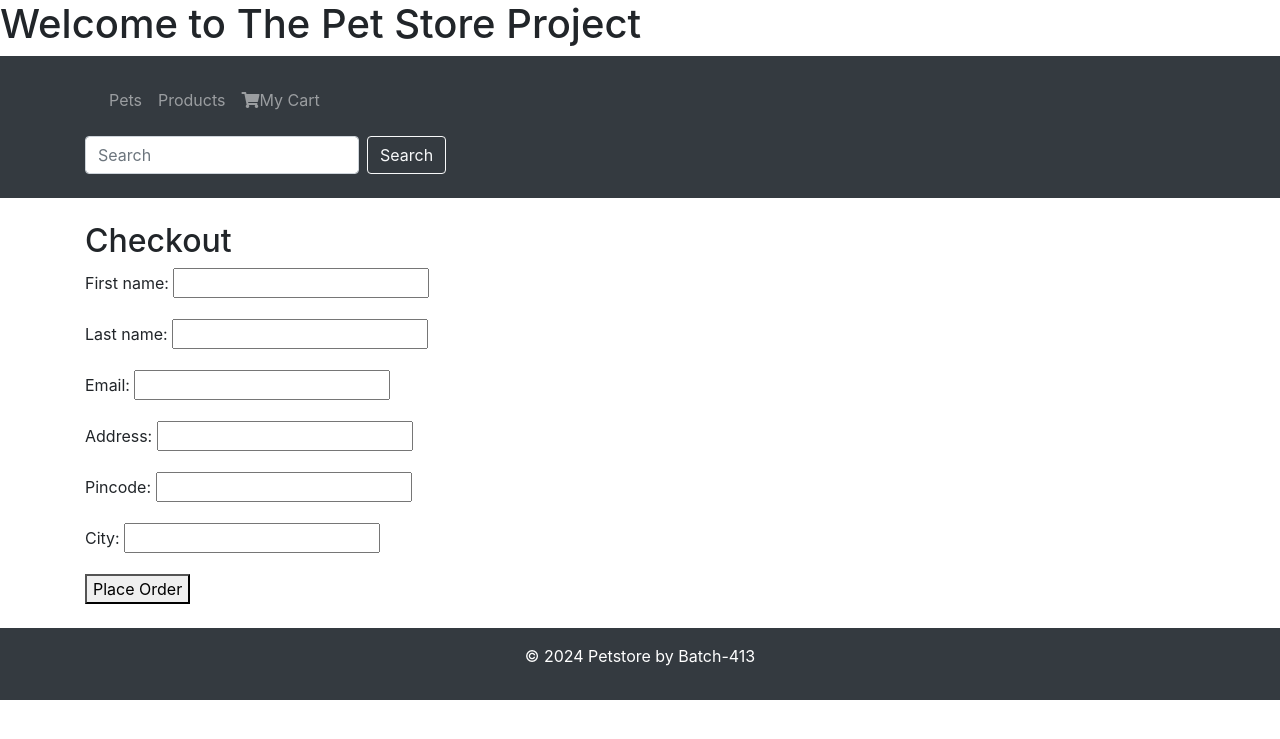
After one commit to sankpalkalyani93/Petstore413-Email-Integration, a Django app: page /petstore413/checkout/ in a window 1280 px wide. The commit adds this page. Shown: the top 739 px of the page. Run offline with Django 4.2, Linux system fonts and the light colour scheme; tables that the repository leaves empty hold one stand-in row (values such as "Sample post"); some libraries are stand-ins or nearby versions.

Commit message:
third commit

```diff
--- a/petstore413/forms.py
+++ b/petstore413/forms.py
@@ -1,4 +1,10 @@
 from django import forms
+from . models import Order
 
 class SearchForm(forms.Form):
     query = forms.CharField(label='Search', max_length=100)
+
+class OrderCreateForm(forms.ModelForm):
+    class Meta:
+        model = Order
+        fields = ['first_name', 'last_name', 'email', 'address', 'pincode', 'city']
--- a/petstore413/models.py
+++ b/petstore413/models.py
@@ -49,3 +49,30 @@ class CartItem(models.Model):
         if self.pet:
             return self.pet.price * self.quantity
         return 0
+
+class Order(models.Model):
+    first_name = models.CharField(max_length=50)
+    last_name = models.CharField(max_length=50)
+    email = models.EmailField()
+    address = models.CharField(max_length=255)
+    pincode = models.CharField(max_length=10)
+    city = models.CharField(max_length=50)
+    created_at = models.DateTimeField(auto_now_add=True)
+    updated_at = models.DateTimeField(auto_now_add=True)
+    paid = models.BooleanField(default=False)
+
+    def __str__(self):
+        return f"Order {self.id}"
+
+    def total_cost(self):
+        return sum(item.price for item in self.items.all())
+
+class OrderItems(models.Model):
+    order = models.ForeignKey(Order, related_name="items", on_delete=models.CASCADE)
+    product = models.ForeignKey(Product, null=True, blank=True, on_delete=models.CASCADE)
+    pet = models.ForeignKey(Pet, null=True, blank=True, on_delete=models.CASCADE)
+    price = models.DecimalField(max_digits=10, decimal_places=2)
+    quantity = models.PositiveIntegerField(default=1)
+
+    def __str__(self):
+        return f"{self.product if self.product else self.pet}"
--- a/petstore413/templates/petstore413/base.html
+++ b/petstore413/templates/petstore413/base.html
@@ -5,6 +5,7 @@
         <title>Pet Store</title>
         <!--<link rel="stylesheet" type="text/css" href="{% static 'petstore413/styles.css' %}"> -->
         <link href="https://maxcdn.bootstrapcdn.com/bootstrap/4.5.2/css/bootstrap.min.css" rel="stylesheet">
+        <link href="https://cdnjs.cloudflare.com/ajax/libs/font-awesome/5.15.1/css/all.min.css" rel="stylesheet">
     </head>
     <body>
         <h1>Welcome to The Pet Store Project</h1>
@@ -14,6 +15,7 @@
                 <ul class="navbar-nav mr-auto">
                     <li class="nav-item"><a class="nav-link" href="{% url 'pet_list' %}">Pets</a></li>
                     <li class="nav-item"><a class="nav-link" href="{% url 'product_list' %}">Products</a></li>
+                    <li class="nav-item"><a class="nav-link" href="{% url 'cart_detail' %}"><i class="fas fa-shopping-cart"></i>My Cart</a></li>
                 </ul>
             </nav>
             <form class="form-inline my-2" method="get">
--- a/petstore413/templates/petstore413/cart_detail.html
+++ b/petstore413/templates/petstore413/cart_detail.html
@@ -11,4 +11,5 @@
         {% endfor %}
         <h2>Total : {{ total }}</h2>
     </ul>
+    <a href="{% url 'order_create' %}">Proceed To Checkout</a>
 {% endblock %}
--- /dev/null
+++ b/petstore413/templates/petstore413/order_create.html
@@ -0,0 +1,11 @@
+{% extends "petstore413/base.html" %}
+{% block title %}Checkout Form{% endblock %}
+
+{% block content %}
+    <h2>Checkout</h2>
+    <form method='post'>
+        {% csrf_token %}
+        {{ form.as_p }}
+        <button type="submit">Place Order</button>
+    </form>
+{% endblock %}
--- a/petstore413/urls.py
+++ b/petstore413/urls.py
@@ -9,5 +9,7 @@ urlpatterns = [
     path('add_to_cart/<str:item_type>/<int:item_id>/', views.add_to_cart, name='add_to_cart'),
     path('cart/', views.cart_detail, name='cart_detail'),
     path('cart/increase_quantity/<int:item_id>/', views.increase_qunatity, name='increase_quantity'),
-    path('cart/decrease_quantity/<int:item_id>/', views.decrease_quantity, name='decrease_quantity')
+    path('cart/decrease_quantity/<int:item_id>/', views.decrease_quantity, name='decrease_quantity'),
+    path('checkout/', views.order_create, name='order_create'),
+
 ]
--- a/petstore413/views.py
+++ b/petstore413/views.py
@@ -1,6 +1,6 @@
 from django.shortcuts import render, get_object_or_404, redirect
-from . models import Pet, Product, Cart, CartItem
-from . forms import SearchForm
+from . models import Pet, Product, Cart, CartItem, OrderItems
+from . forms import OrderCreateForm, SearchForm
 from django.contrib.auth.decorators import login_required
 
 # Create your views here.
@@ -70,3 +70,22 @@ def decrease_quantity(request, item_id):
     else:
         cart_item.delete()
     return redirect('cart_detail')
+
+def order_create(request):
+    cart = Cart.objects.get(id=1)
+    if request.method == 'POST':
+        form = OrderCreateForm(request.POST)
+        if form.is_valid():
+            order = form.save()
+            for item in cart.items.all():
+                OrderItems.objects.create(
+                    order = order,
+                    product = item.product,
+                    pet = item.pet,
+                    price = item.product.price if item.product else item.pet.price,
+                    quantity = item.quantity
+                )
+            return render(request, 'petstore413/order_created.html', {'order': order})
+    else :
+        form = OrderCreateForm()
+    return render(request, 'petstore413/order_create.html', {'cart': cart, 'form': form})
```
Also changed, not shown: petstore413/templates/petstore413/order_created.html (added, +8 -0 lines), petstore413/migrations/0005_order_alter_cartitem_cart_orderitems.py (added).
